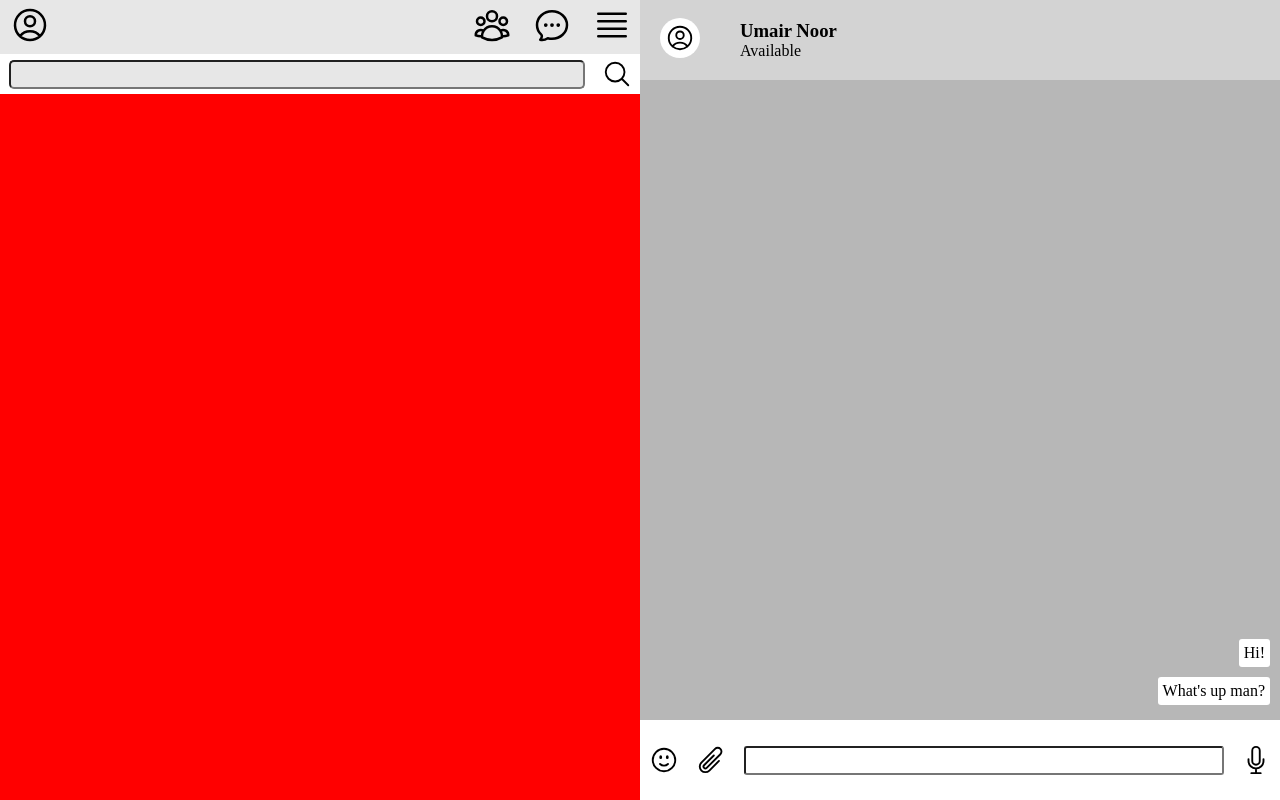
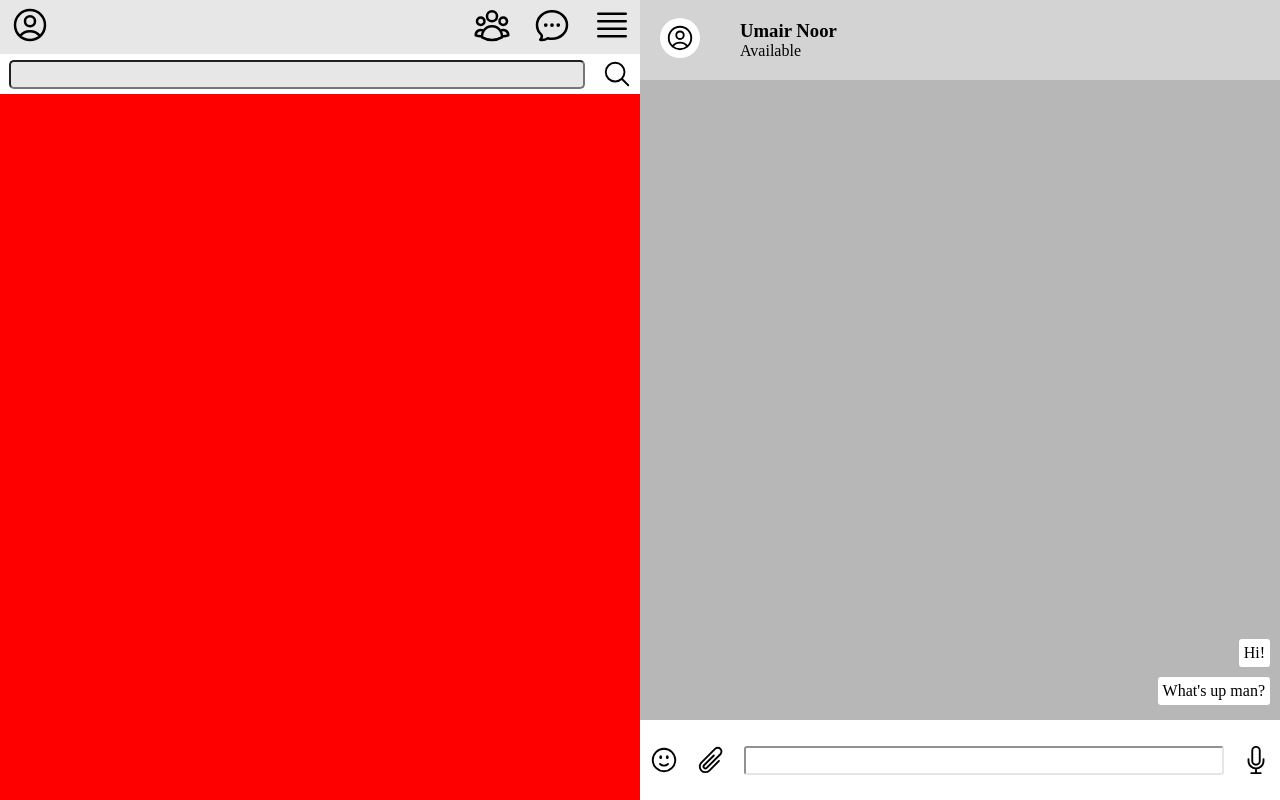
Before and after one commit to Saqib-002/whatsapp_web_landing_page, a plain HTML site: page index.html in a window 1280 px wide. Drawn offline with Linux system fonts and the light colour scheme.

Commit message:
Border color of message box changes

```diff
--- a/style.css
+++ b/style.css
@@ -105,4 +105,5 @@ svg{
     outline:none;
     padding:5px;
     border-radius:3px;
+    border-color: rgb(229, 229, 229);
 }
```
